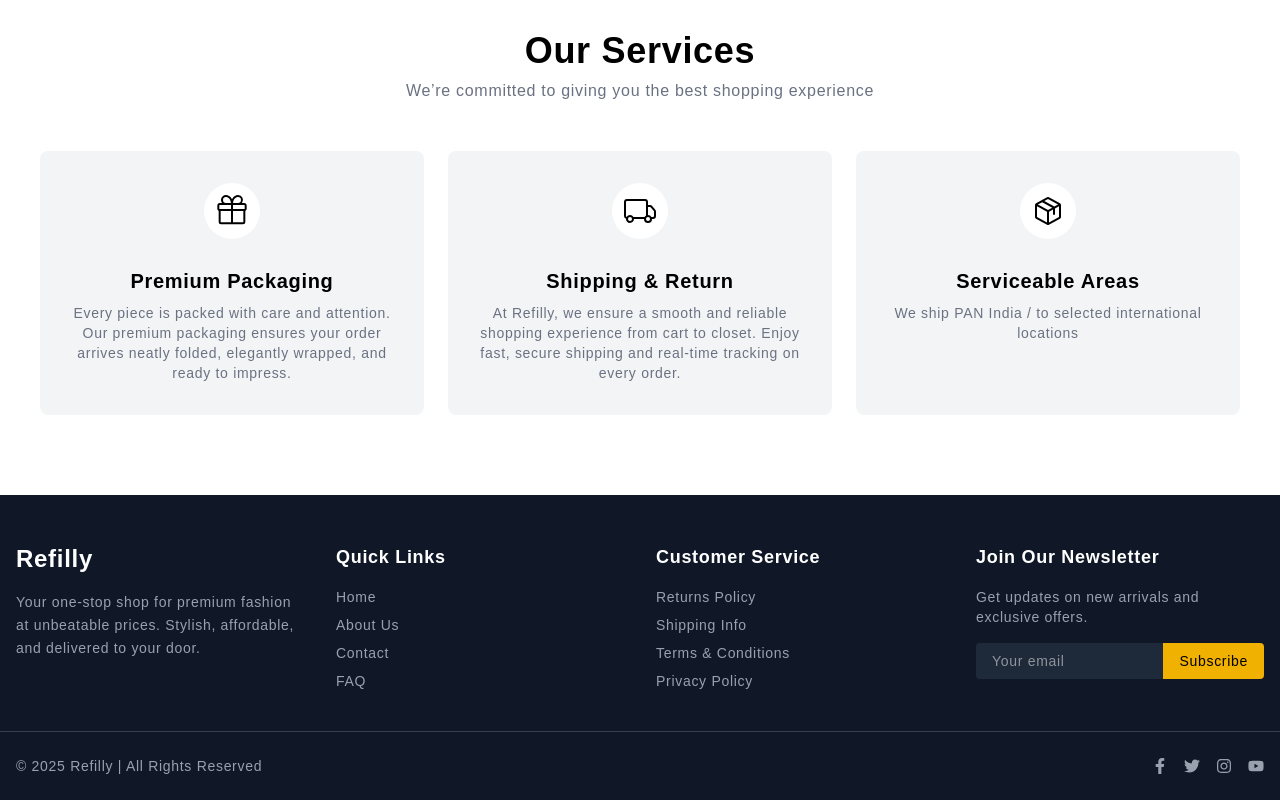
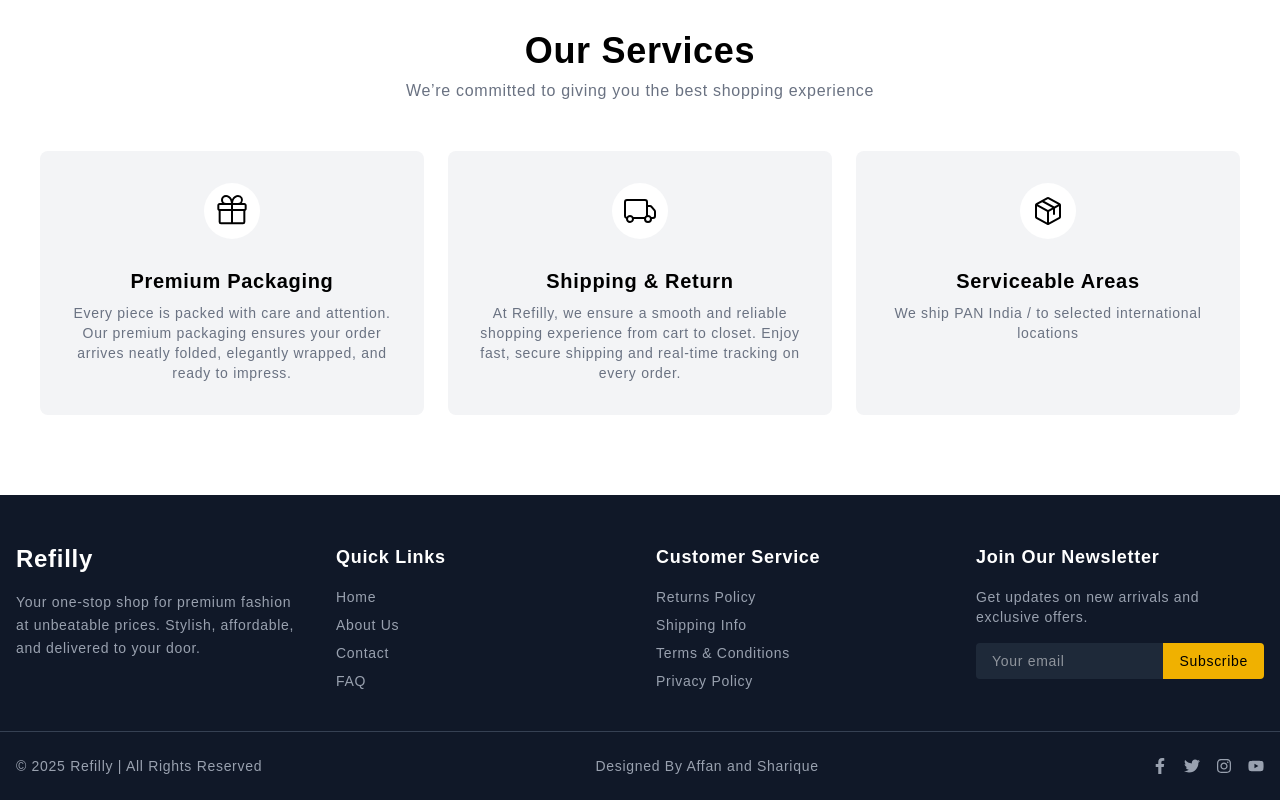
Before and after one commit to ShariqueWebDev/client_1_frontend, a Next.js app: page / in a window 1280 px wide. Shown: the part 2203-3003 px from the top of the page. Built offline with nearby package versions, Linux system fonts and the light colour scheme; no server answers; a web font is replaced by a local one.

Commit message:
add developer name

```diff
--- a/src/components/Footer.jsx
+++ b/src/components/Footer.jsx
@@ -153,6 +153,9 @@
           <p className="text-sm text-gray-400">
             © {getCurrentYear()} Refilly | All Rights Reserved
           </p>
+          <p className="text-sm text-gray-400">
+            Designed By Affan and Sharique
+          </p>
         </ClientOnly>
         <div className="flex gap-4 text-gray-400">
           <Link href="https://www.facebook.com/people/Refilly-Streetstyle/pfbid02gNTjZMc9XDRH7jwDrhZrirWonQcZJXwxC18qJfiQn7EzwhBUkGrEMjzkj3JZsnCJl/?rdid=5KTVOAkYrSUQvqD7&share_url=https%3A%2F%2Fwww.facebook.com%2Fshare%2F1JjDwJX7RY%2F">
```
